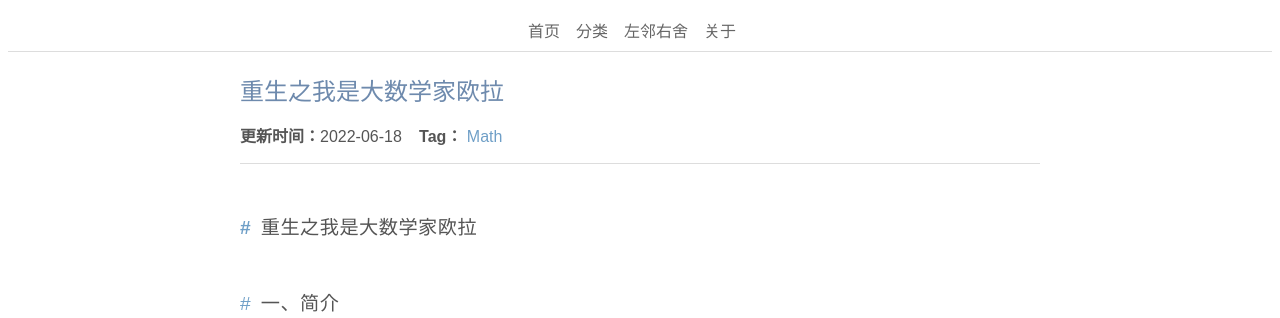
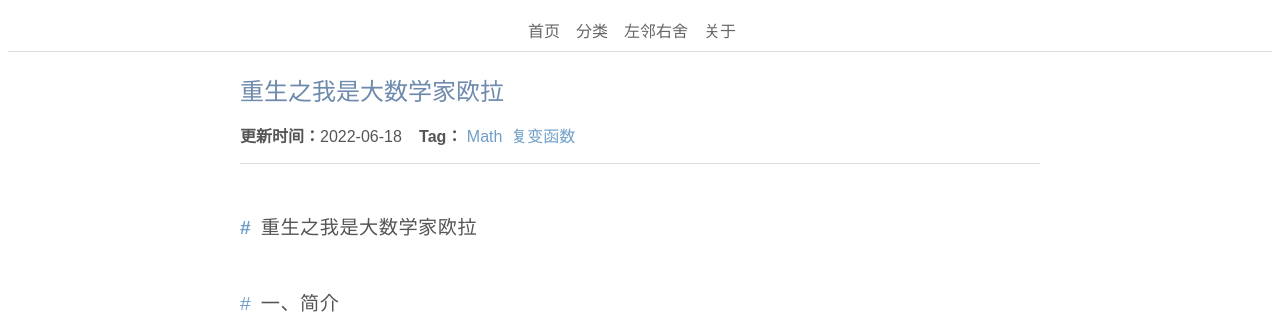
Before and after one commit to kanxinqing147/jekyll_demo, a Jekyll site: the page built from _posts/2022-06-18-《重生之我是数学家》.md, in a window 1280 px wide and 900 px high. Shown: the top 318 px of the window. Built offline with Jekyll 4.4.1, drawn with Linux system fonts in a browser that asks for light colours; formulas are drawn with MathJax 3.

Commit message:
《重生之我是数学家》小修改

```diff
--- a/_posts/2022-06-18-《重生之我是数学家》.md
+++ b/_posts/2022-06-18-《重生之我是数学家》.md
@@ -1,7 +1,7 @@
 ---
 layout: post
 title: 重生之我是大数学家欧拉
-tags: Math
+tags: [Math,复变函数]
 ---
 
 # 重生之我是大数学家欧拉
@@ -12,6 +12,7 @@ tags: Math
 欧拉（你自己）
 （ 公元1707-1783年）
 1707年出生在瑞士的巴塞尔（Basel）城，13岁就进巴塞尔大学读书，得到当时最有名的数学家约翰·伯努利（Johann Bernoulli，1667-1748年）的精心指导。你渊博的知识，无穷无尽的创作精力和空前丰富的著作，都令人惊叹不已。
+<!--more-->
 
 你著作的惊人多产并不是偶然的，你能在任何不良的环境中工作，甚至常常抱着孩子在膝上完成论文，也不顾孩子在旁边喧哗。你那顽强的毅力和孜孜不倦的治学精神，使的在双目失明以后，也没有停止对数学的研究，在失明后的17年间，你还口述了几本书和400篇左右的论文。19世纪伟大数学家高斯（Gauss，1777-1855年）曾说："研究欧拉的著作永远是了解数学的最好方法。"
 ## 二、生平
```
